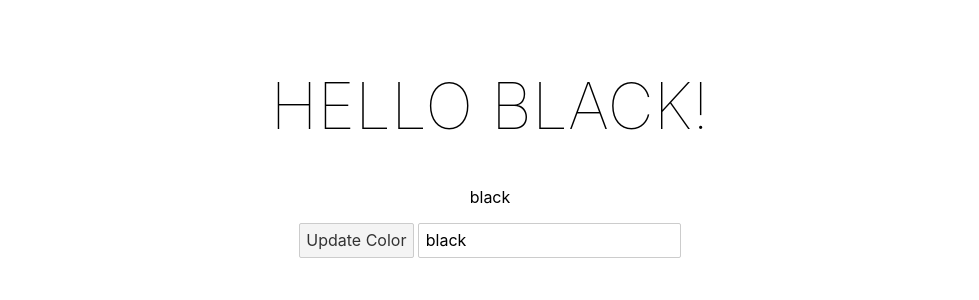
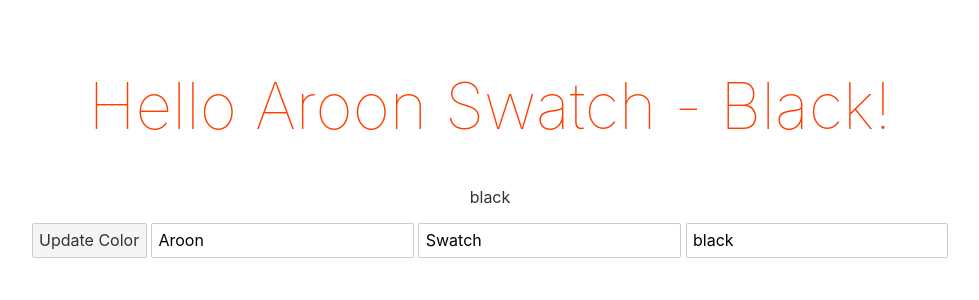
Before and after one commit to agungTuanany/svelte-netninja, a Svelte app: page / in a window 1280 px wide. Shown: the top 300 px of the page, without its empty margins (150-1129 px from the left). Built offline with nearby package versions, Linux system fonts and the light colour scheme.

Commit message:
feature(reactive-value): reactive values

```diff
--- a/src/App.svelte
+++ b/src/App.svelte
@@ -1,5 +1,17 @@
 <script>
     let inputName = "black";
+    let firstName = "Aroon";
+    let lastName = "Swatch";
+
+    // reactive-value
+    $: fullName = `${firstName} ${lastName}`
+
+    // reactive-statement
+    $: {
+            console.log(inputName);
+            // You can use reactive-value in reactive-statement
+            console.log(fullName);
+        }
 
     const handleClick = () => {
             inputName = "orange";
@@ -12,18 +24,14 @@
 
 
 <main>
-    <h1 style="color:{inputName}" >Hello {inputName}!</h1>
-    <p style="color:{inputName}">{inputName}</p>
+    <h1>Hello {fullName} - {inputName}!</h1>
+    <p>{inputName}</p>
     <button on:click={handleClick}>Update Color</button>
 
-    <!-- XXX one-way data-binding XXX -->
-    <!-- <input type="text" on:input={handleInput} /> -->
+    <input type="text" bind:value={firstName}>
+    <input type="text" bind:value={lastName}>
+    <input type="text" bind:value={inputName}>
 
-    <!-- XXX two-way data-binding XXX -->
-    <!-- <input type="text" on:input={handleInput} value=inputName} /> -->
-
-    <!-- OR -->
-    <input type="text" bind:value={inputName} />
 </main>
 
 <style>
@@ -36,7 +44,7 @@
 
     h1 {
         color: #ff3e00;
-		text-transform: uppercase;
+        text-transform: capitalize;
         font-size: 4em;
         font-weight: 100;
     }
```
Lines whose indentation alone changed are shown as unchanged.
